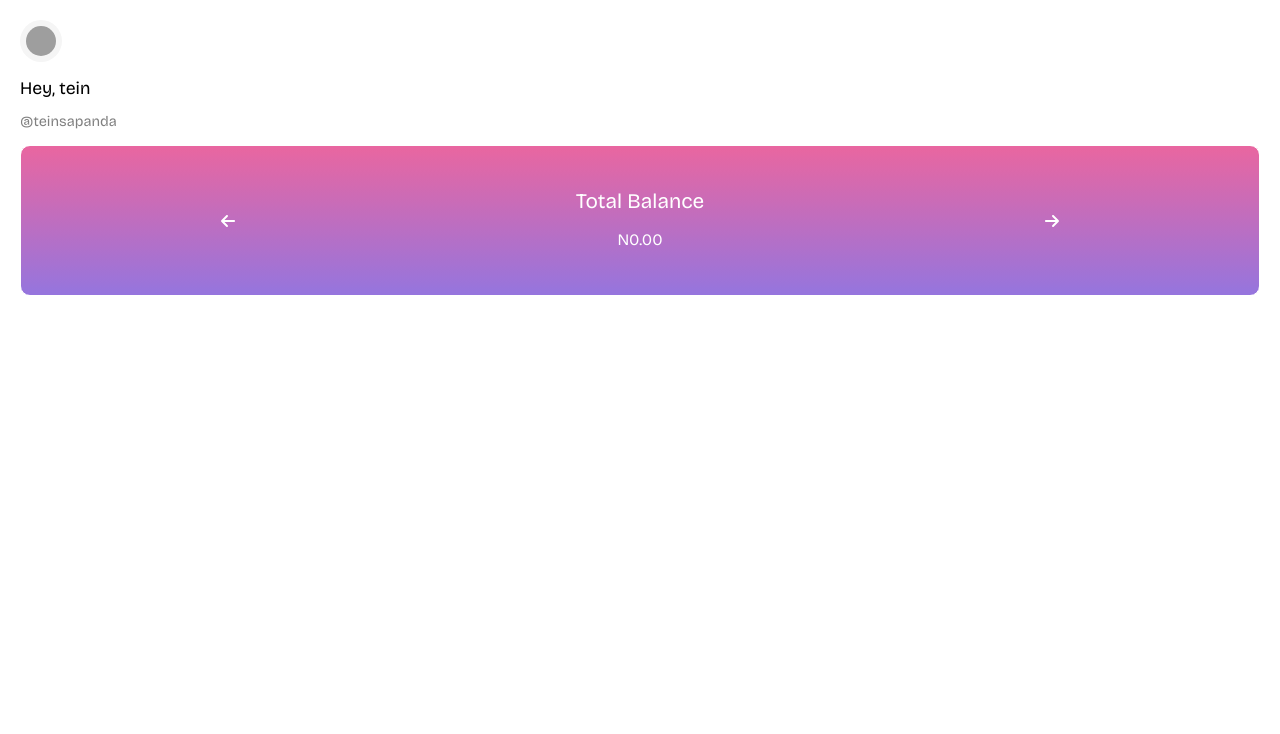
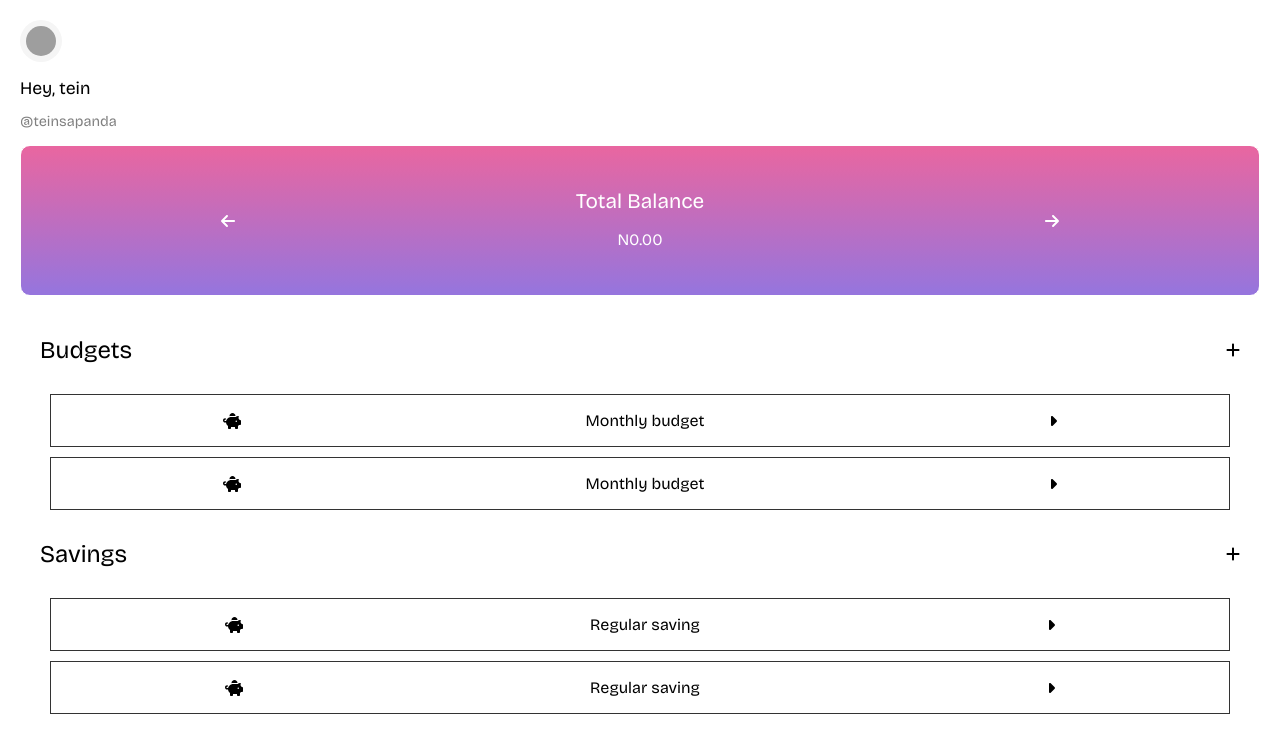
Before and after one commit to kerenIy/budie-app, a React (Vite) app: page /account in a window 1280 px wide. Shown: the top 734 px of the page. Built offline with nearby package versions, Linux system fonts and the light colour scheme; grey boxes are pictures that could not be loaded.

Commit message:
Layout for  Main content, new main body components

```diff
--- /dev/null
+++ b/src/components/account/MainBodyCard.jsx
@@ -0,0 +1,15 @@
+import React from "react";
+import { FontAwesomeIcon } from "@fortawesome/react-fontawesome";
+import { faPiggyBank, faCaretRight } from "@fortawesome/free-solid-svg-icons";
+
+export default function MainBodyCard(props) {
+  return (
+    <>
+      <div className="main-body-card">
+        <FontAwesomeIcon icon={faPiggyBank} />
+        <p>{props.name}</p>
+        <FontAwesomeIcon icon={faCaretRight} />
+      </div>
+    </>
+  );
+}
--- /dev/null
+++ b/src/components/account/MainBodyItem.jsx
@@ -0,0 +1,14 @@
+import { faPlus } from "@fortawesome/free-solid-svg-icons";
+import { FontAwesomeIcon } from "@fortawesome/react-fontawesome";
+import React from "react";
+
+export default function MainBodyItem(props) {
+  return (
+    <>
+      <div className="main-body-title">
+        <h2>{props.title}</h2>
+        <FontAwesomeIcon icon={faPlus} />
+      </div>
+    </>
+  );
+}
--- a/src/components/account/MainContent.jsx
+++ b/src/components/account/MainContent.jsx
@@ -1,5 +1,7 @@
 import React from "react";
 import Cards from "./Cards";
+import MainBodyItem from "./MainBodyItem";
+import MainBodyCard from "./MainBodyCard";
 
 export default function MainContent() {
   return (
@@ -13,6 +15,20 @@ export default function MainContent() {
         <div className="card-container">
           <Cards title="Total Balance" amount="N0.00" />
         </div>
+
+        <div className="main-body">
+          <div>
+            <MainBodyItem title="Budgets" />
+            <MainBodyCard name="Monthly budget" />
+            <MainBodyCard name="Monthly budget" />
+          </div>
+
+          <div>
+            <MainBodyItem title="Savings" />
+            <MainBodyCard name="Regular saving" />
+            <MainBodyCard name="Regular saving" />
+          </div>
+        </div>
       </div>
     </>
   );
--- a/src/index.css
+++ b/src/index.css
@@ -309,6 +309,24 @@ body {
   color: gray;
 }
 
+.main-body {
+  margin: 20px;
+}
+.main-body-card {
+  display: flex;
+  justify-content: space-around;
+  align-items: center;
+  text-align: center;
+  border: 1px solid #333;
+  margin: 10px;
+}
+
+.main-body-title {
+  display: flex;
+  justify-content: space-between;
+  align-items: center;
+}
+
 .card-body {
   display: flex;
   justify-content: space-around;
```
